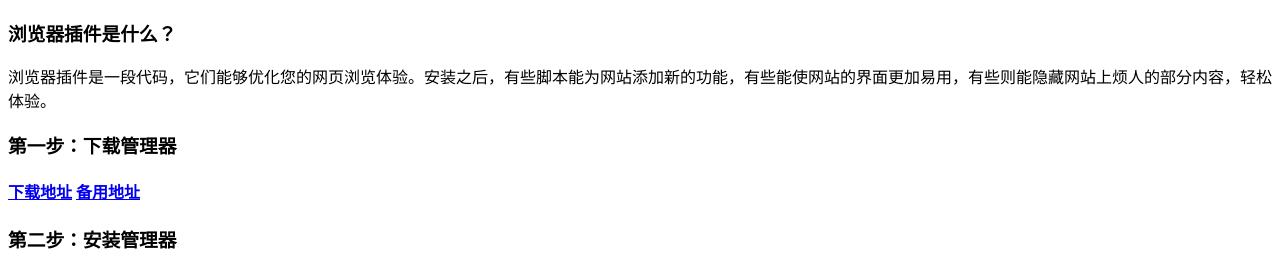
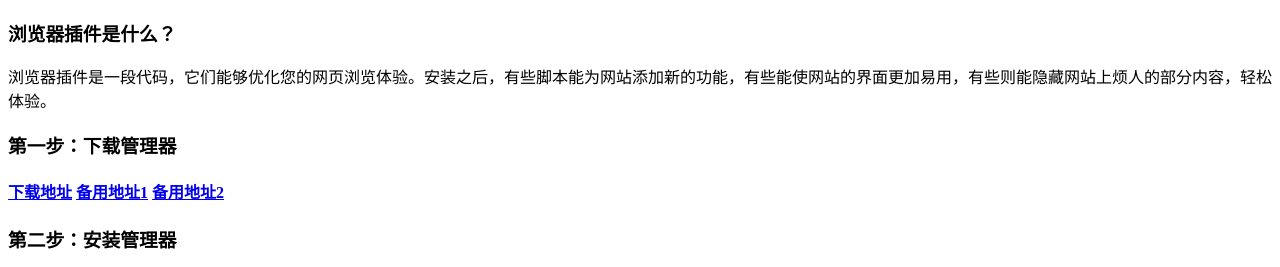
Before and after one commit to 92cx/-, a plain HTML site: page assets/a.html in a window 1280 px wide. Shown: the top 267 px of the page. Drawn offline with Linux system fonts and the light colour scheme.

Commit message:
增加1个备用地址

```diff
--- a/assets/a.html
+++ b/assets/a.html
@@ -11,7 +11,8 @@
 
 		<h3>第一步：下载管理器</h3>
 		<h4><a href="https://ichen.ink/-/assets/js/youhou.crx">下载地址</a>
-			<a href="https://ichenczh.lanzoux.com/iO8BT09x73mf">备用地址</a>
+		    <a href="https://www.123pan.com/s/j20ZVv-Zrgnh.html">备用地址1</a>
+			<a href="https://ichenczh.lanzoux.com/iO8BT09x73mf">备用地址2</a>
 		</h4>
 
 		<h3>第二步：安装管理器</h3>
```
